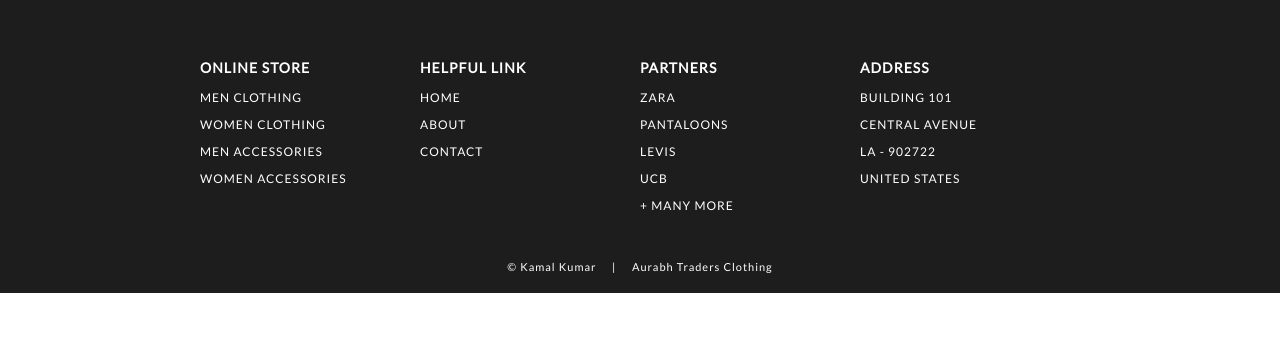
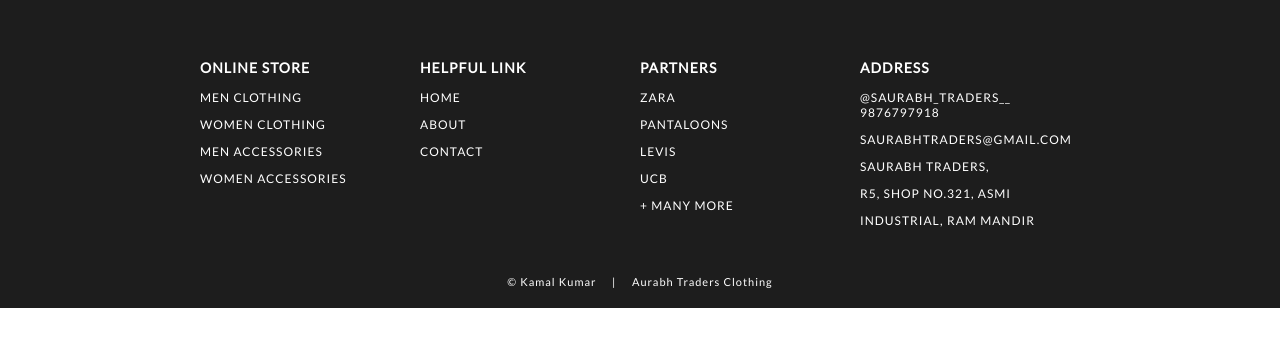
Before and after one commit to kamal-bharadwaj/Aurabh-Trades-Clothing, a plain HTML site: page footer.html in a window 1280 px wide. Drawn offline with Linux system fonts and the light colour scheme.

Commit message:
Update footer.html

```diff
--- a/footer.html
+++ b/footer.html
@@ -38,11 +38,12 @@
                     <p> + many more </p>
                 </div>
                 <div id="webFooter">
-                    <h3> address </h3>
-                    <p> building 101 </p>
-                    <p> central avenue </p>
-                    <p> la - 902722 </p>
-                    <p> united states </p>
+                    <h3> Address </h3>
+                    <p>@saurabh_traders__ 9876797918</p>
+                    <p> saurabhtraders@gmail.com </p>
+                    <p> Saurabh traders, </p>
+                    <p> R5, Shop no.321, Asmi </p>
+                    <p> Industrial, Ram mandir </p>
                 </div>
             </div>
             <div id="credit"><a href="#"> © Kamal Kumar </a> &nbsp&nbsp&nbsp | &nbsp&nbsp&nbsp <a href="#" target="_blank">Aurabh Traders Clothing </a></div>
```
